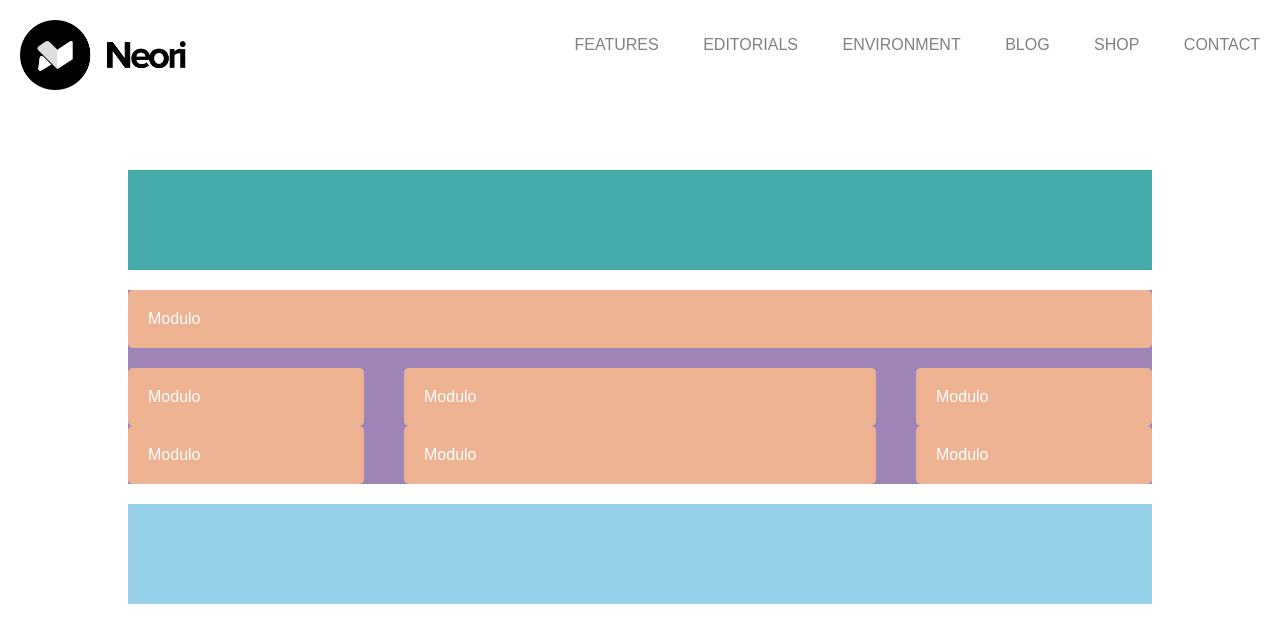
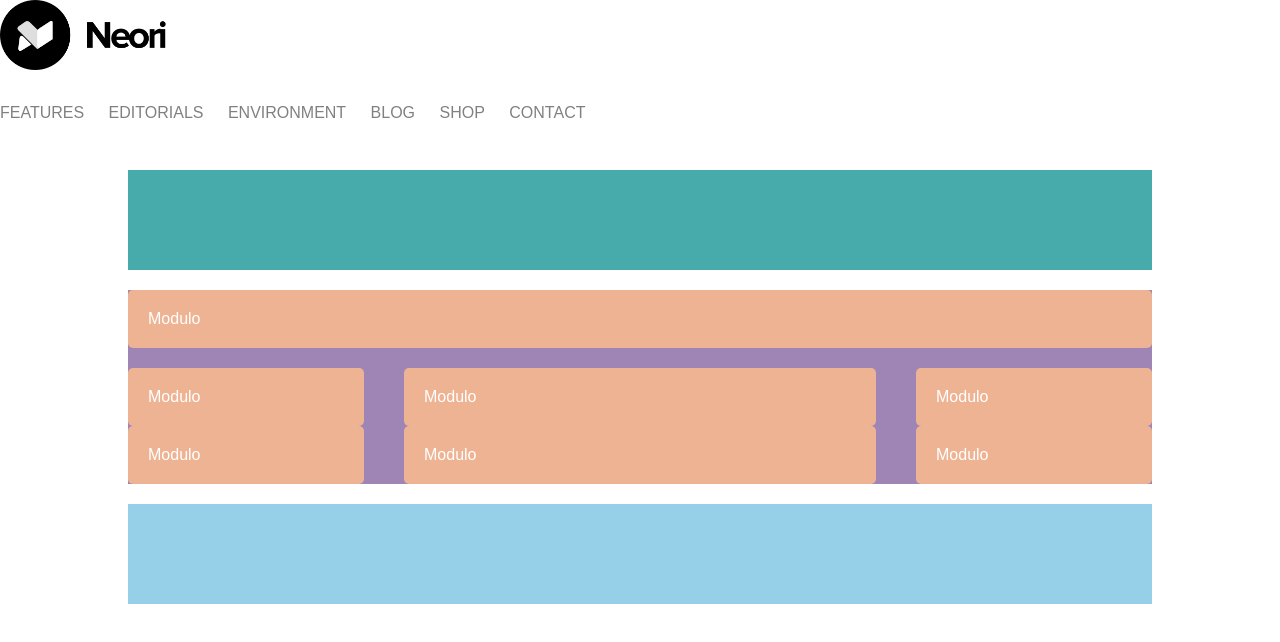
Before and after one commit to AsiaDeMartino/htmlcss-wp, a plain HTML site: page index.html in a window 1280 px wide. Drawn offline with Linux system fonts and the light colour scheme.

Commit message:
corretto logo e nav

```diff
--- a/style.css
+++ b/style.css
@@ -11,8 +11,11 @@ img{
 
 header{
     height: 150px;
-    padding-left: 20px;
-    padding-top: 20px;
+    padding-left: 0px;
+    padding-top: 0px;
+    position: sticky;
+    top: 0px;
+    z-index: 100;
 }
 
 .container{
@@ -21,20 +24,18 @@ header{
     margin: 0 auto;
 }
 
-.container-header{
-    max-width: 100%;
-}
+#logo{
+    width: 166px;
+    height: 70px;
 
-.menu{
-    float: right;
 }
 
 .menu ul li{
     display: inline-block;
-    padding: 0 20px;
-    line-height: 50px;
+    padding: 30px 20px 0px 0px;
     max-width: 200px;
     color: gray;
+    white-space: nowrap;
 }
 
 .menu ul li:hover{
@@ -98,12 +99,6 @@ footer .container{
     color: white;
 }
 
-#logo{
-    width: 166px;
-    height: 70px;
-    float: left;
-}
-
 
 /* debug */
 
```
